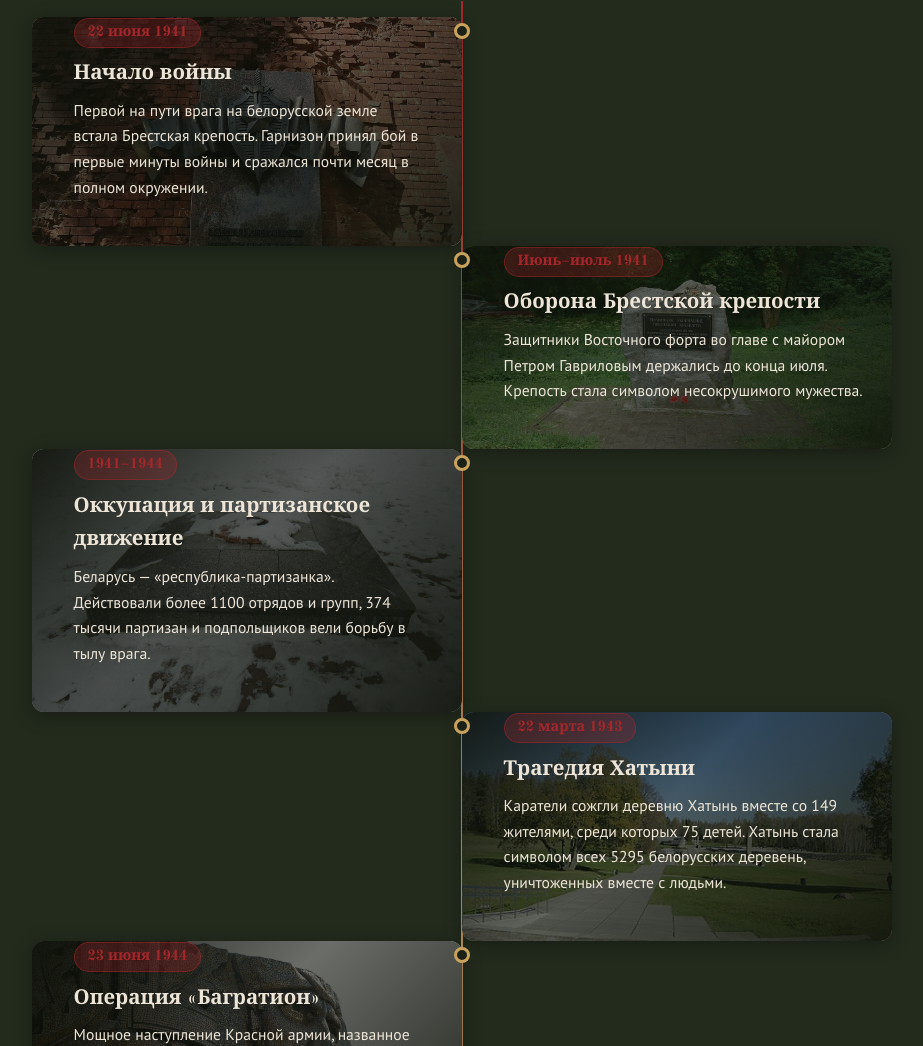
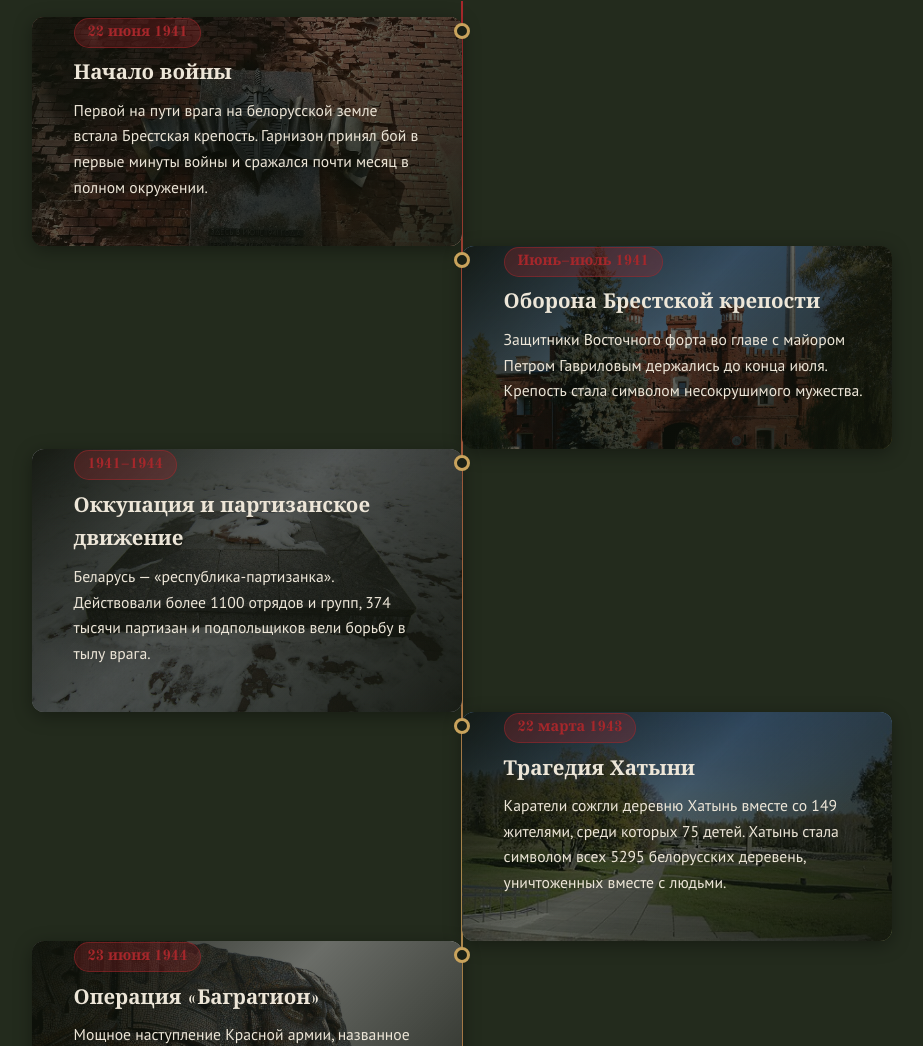
Before and after one commit to H1ppoG/The-connection-between-generations-we-remember, a website: page index.html in a window 1280 px wide. Shown: the part 2030-3076 px from the top of the page, without its empty margins (178-1101 px from the left). Drawn offline with nearby package versions, Linux system fonts and the light colour scheme; no server answers.

Commit message:
Хроника: «Оборона Брестской крепости» — новое фото Холмских ворот (устранён дубль с «Освобождением Бреста»)

```diff
--- a/index.html
+++ b/index.html
@@ -148,7 +148,7 @@
             <p class="timeline__text">Первой на пути врага на белорусской земле встала Брестская крепость. Гарнизон принял бой в первые минуты войны и сражался почти месяц в полном окружении.</p>
           </div>
           <div class="timeline__item reveal">
-            <div class="timeline__bg" style="background-image:url('img/brest-stone.jpg')" role="presentation" aria-hidden="true"></div>
+            <div class="timeline__bg" style="background-image:url('img/kholm-gate.jpg')" role="presentation" aria-hidden="true"></div>
             <time class="timeline__date" datetime="1941">Июнь–июль 1941</time>
             <h3 class="timeline__title">Оборона Брестской крепости</h3>
             <p class="timeline__text">Защитники Восточного форта во главе с майором Петром Гавриловым держались до конца июля. Крепость стала символом несокрушимого мужества.</p>
```
Also changed, not shown: README.md, img/kholm-gate.jpg (added).
